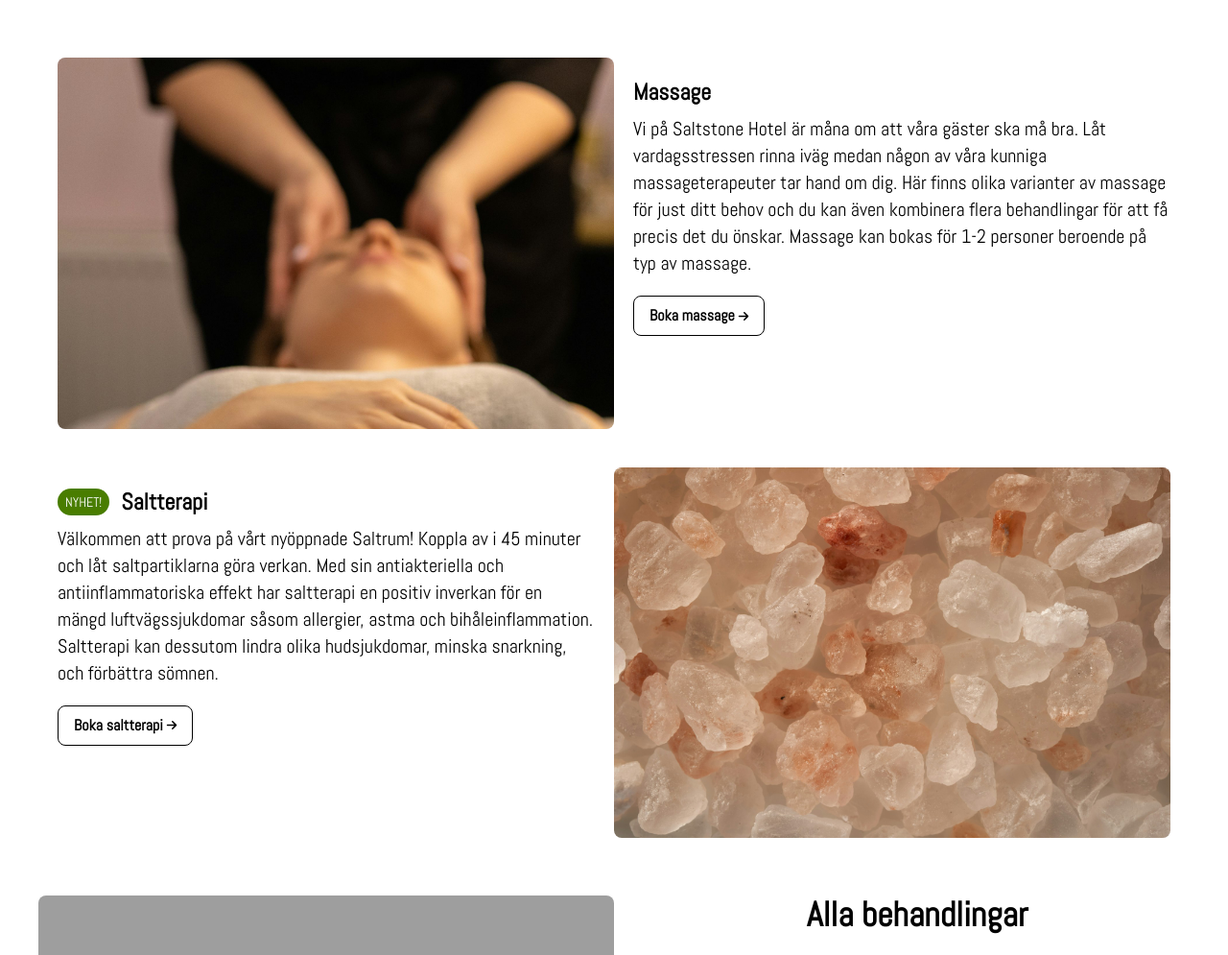
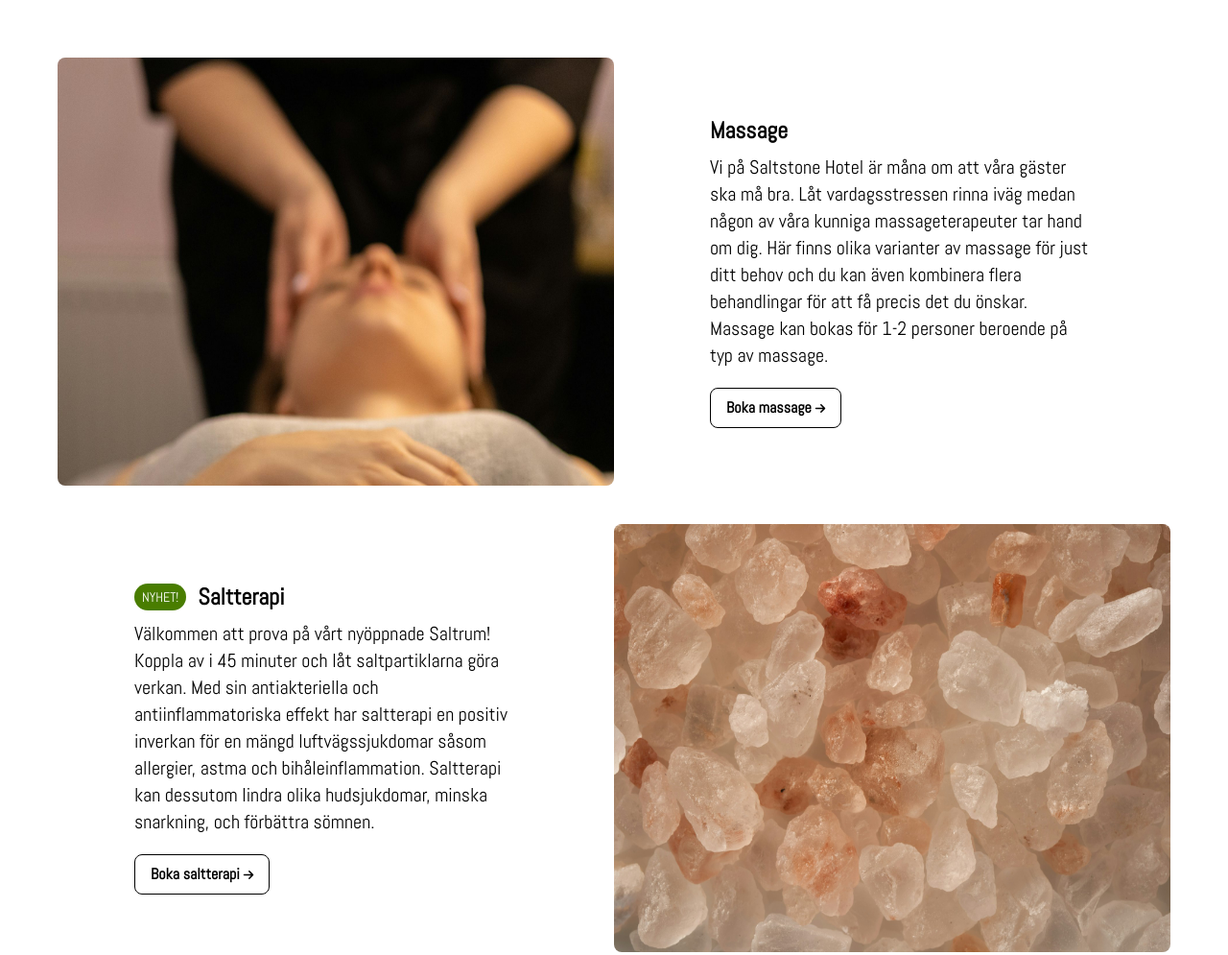
Before and after one commit to amandaconnell/saltstone, a website: page src/treatments.html in a window 1280 px wide. Shown: the part 456-1451 px from the top of the page at 96% size. Drawn offline with nearby package versions, Linux system fonts and the light colour scheme; grey boxes are pictures that could not be loaded; a web font is replaced by a local one.

Commit message:
Justerat textmarginaler på treatments.html

```diff
--- a/src/treatments.html
+++ b/src/treatments.html
@@ -209,10 +209,10 @@
     <main class="mx-10 mt-10 mb-5">
       <!-- Behållare -->
       <div class="flex flex-col gap-x-5 pb-10">
-        <!-- Card 1 -->
+        <!-- Card 1: Massage -->
         <div class="m-5 flex flex-col md:flex-row">
           <img class="card-img mr-5 lg:w-1/2" src="images/massage.jpg" alt="" />
-          <div class="flex h-full flex-col py-5">
+          <div class="flex h-full flex-col py-5 xl:mx-20 xl:my-10">
             <h2 class="pb-2 text-xl font-semibold lg:text-2xl">Massage</h2>
             <p class="pb-5 lg:text-xl">
               Vi på Saltstone Hotel är måna om att våra gäster ska må bra. Låt
@@ -229,14 +229,14 @@
             ></a>
           </div>
         </div>
-        <!-- Card 2 -->
+        <!-- Card 2: Saltterapi -->
         <div class="m-5 flex flex-col md:flex-row-reverse">
           <img
             class="card-img md:ml-5 lg:w-1/2"
             src="images/wolfgang-hasselmann-Z4h-mmzyDaU-unsplash.jpg"
             alt=""
           />
-          <div class="flex h-full flex-col py-5">
+          <div class="flex h-full flex-col py-5 xl:mx-20 xl:my-10">
             <h2
               class="flex items-center gap-3 pb-2 text-xl font-semibold lg:text-2xl"
             >
```
Also changed, not shown: src/output.css.
